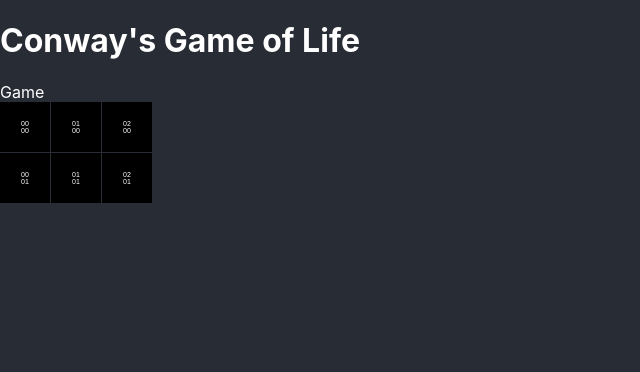
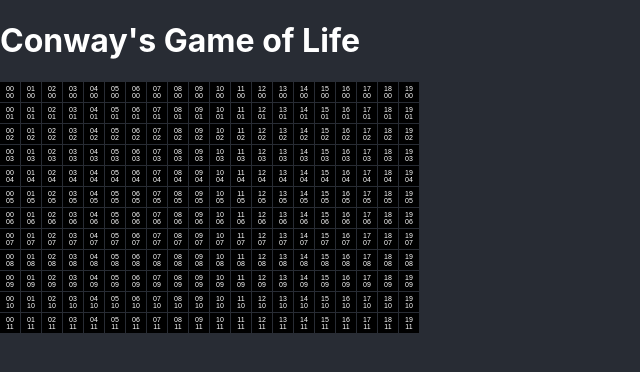
Before and after one commit to michaeljfuller/game-of-life, a React (Create React App) app: page / in a window 1280 px wide. Shown: the top 372 px of the page, without its empty margins (0-640 px from the left). Built offline with nearby package versions, Linux system fonts and the light colour scheme.

Commit message:
Add state management to Game
Remove temp state management from Grid.
Add rows/columns props to Game.
Improve test queries on Grid.
Add testid to Grid.

```diff
--- a/src/App.tsx
+++ b/src/App.tsx
@@ -5,7 +5,7 @@ function App() {
   return (
     <div>
         <h1>Conway's Game of Life</h1>
-        <Game />
+        <Game rows={12} columns={20} />
     </div>
   );
 }
--- a/src/components/Game/Game.tsx
+++ b/src/components/Game/Game.tsx
@@ -1,9 +1,48 @@
 import React from "react";
 import {Grid} from "./Grid/Grid";
+import {gameStateReducer} from "./gameState";
 
-export function Game() {
-    return <div>
-        Game
-        <Grid rows={2} columns={3} />
+export interface GameProps {
+    rows: number;
+    columns: number;
+    cellSize?: number;
+}
+
+/**
+ * The component that manages the game state.
+ */
+export function Game({
+    rows,
+    columns,
+    cellSize = 20,
+}: GameProps) {
+    const [gameState, dispatch] = React.useReducer(gameStateReducer, []);
+
+    // On change size, reset state.
+    React.useEffect(() => {
+        dispatch({
+            type: 'set',
+            state: Array(rows * columns).fill(false),
+        });
+    }, [rows, columns]);
+
+    // On cell pressed, toggle it.
+    const onCellPressed = React.useCallback((row: number, column: number) => {
+        dispatch({
+            type: 'toggle',
+            index: column + (row * columns),
+        });
+    }, [columns, dispatch]);
+
+    return <div
+        data-testid='Game'
+    >
+        <Grid
+            cellStates={gameState}
+            rows={rows}
+            columns={columns}
+            cellSize={cellSize}
+            onCellPressed={onCellPressed}
+        />
     </div>;
 }
--- a/src/components/Game/Grid/Grid.tsx
+++ b/src/components/Game/Grid/Grid.tsx
@@ -5,44 +5,42 @@ import styles from "./Grid.module.css";
 const Cell = React.memo(PureCell);
 
 export interface GridProps {
+    cellStates: boolean[];
     rows: number;
     columns: number;
     cellSize?: number;
     onCellPressed?: CellProps['onPress'];
 }
+
+/**
+ * Grid lays out each Cell.
+ */
 export function Grid({
+    cellStates,
     rows,
     columns,
     cellSize=50,
     onCellPressed,
 }: GridProps) {
-    const [isAlive, setIsAlive] = React.useState(false); // TODO Move to Game and make array
-
-    const onPress = React.useCallback((row: number, column: number) => {
-        console.log(`Pressed #${column + (row * columns)} (${column}x${row})`);
-        setIsAlive(!isAlive);
-        onCellPressed && onCellPressed(column, row);
-    }, [isAlive, setIsAlive, columns]);
 
     const cells = forEachCell(rows, columns, (row, column, index) => {
         return <Cell
             key={`${row}x${column}`}
-            alive={isAlive}
+            alive={cellStates[index]}
             row={row}
             column={column}
-            onPress={onPress}
+            onPress={onCellPressed}
         />;
     });
 
     return <div
+        data-testid='Grid'
         className={styles.Grid}
         style={{
             gridTemplateColumns: `repeat(${columns}, ${cellSize}px)`,
             gridTemplateRows: `repeat(${rows}, ${cellSize}px)`,
         }}
-    >
-        {cells}
-    </div>;
+    >{cells}</div>;
 }
 
 function forEachCell<
--- /dev/null
+++ b/src/components/Game/gameState.ts
@@ -0,0 +1,41 @@
+import type {GridProps} from "./Grid/Grid";
+
+type CellStates = GridProps['cellStates'];
+
+export type CellReducerAction = CellReducerSetAction | CellReducerToggleAction;
+interface CellReducerActionBase {
+    type: 'toggle'|'set';
+}
+
+export function gameStateReducer(cellStates: CellStates, action: CellReducerAction) {
+    switch (action.type) {
+        case 'set': return setAction(action as CellReducerSetAction);
+        case 'toggle': return toggleAction(action as CellReducerToggleAction, cellStates);
+        // TODO 'tick'
+    }
+    console.warn('Unknown gameStateReducer action', action);
+    return cellStates;
+}
+
+/**
+ * Set the state to a specific value.
+ */
+function setAction(action: CellReducerSetAction) {
+    return action.state;
+}
+export interface CellReducerSetAction extends CellReducerActionBase {
+    state: CellStates;
+}
+
+/**
+ * Toggle the state on a specific cell
+ */
+function toggleAction(action: CellReducerToggleAction, cellStates: CellStates) {
+    const index = (action as CellReducerToggleAction).index;
+    const newState = [...cellStates];
+    newState[index] = !newState[index];
+    return newState;
+}
+export interface CellReducerToggleAction extends CellReducerActionBase {
+    index: number;
+}
```
Also changed, not shown: 2 other files (tests, documents, lock files or other folders).
